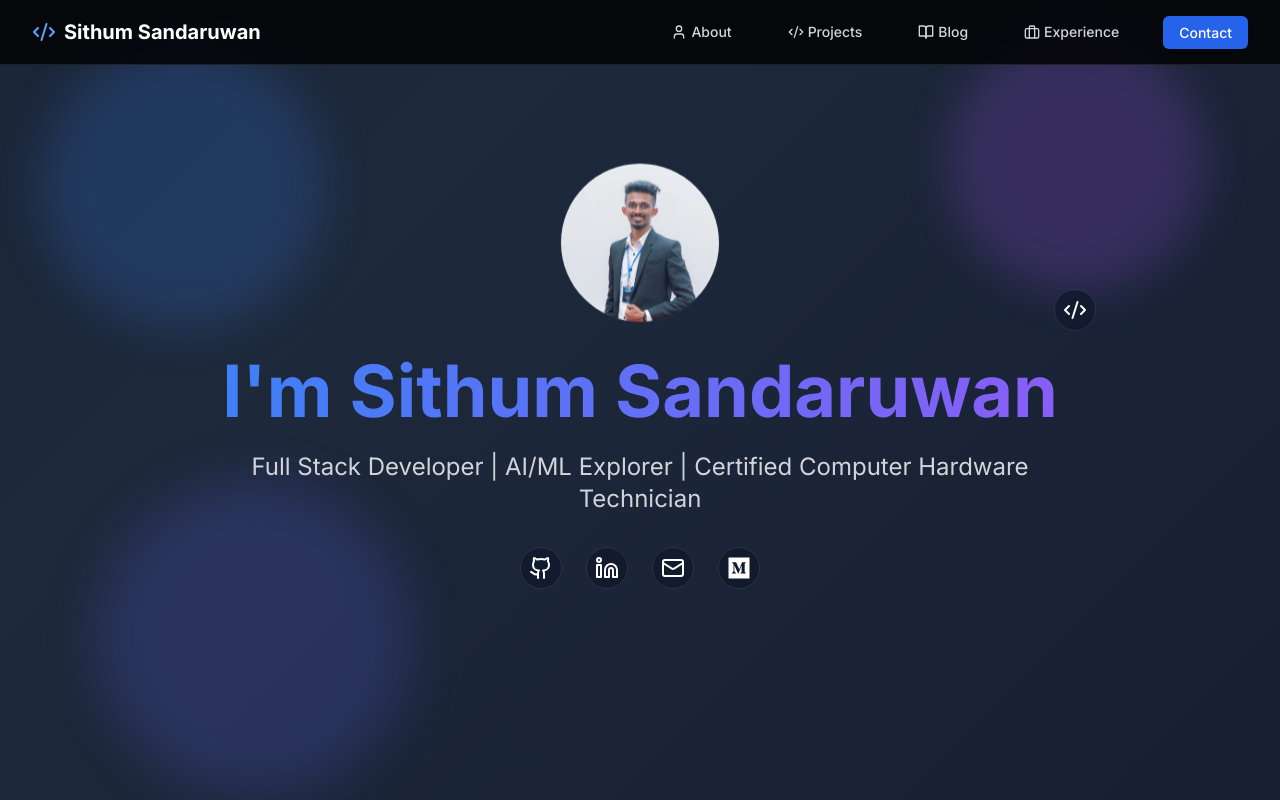
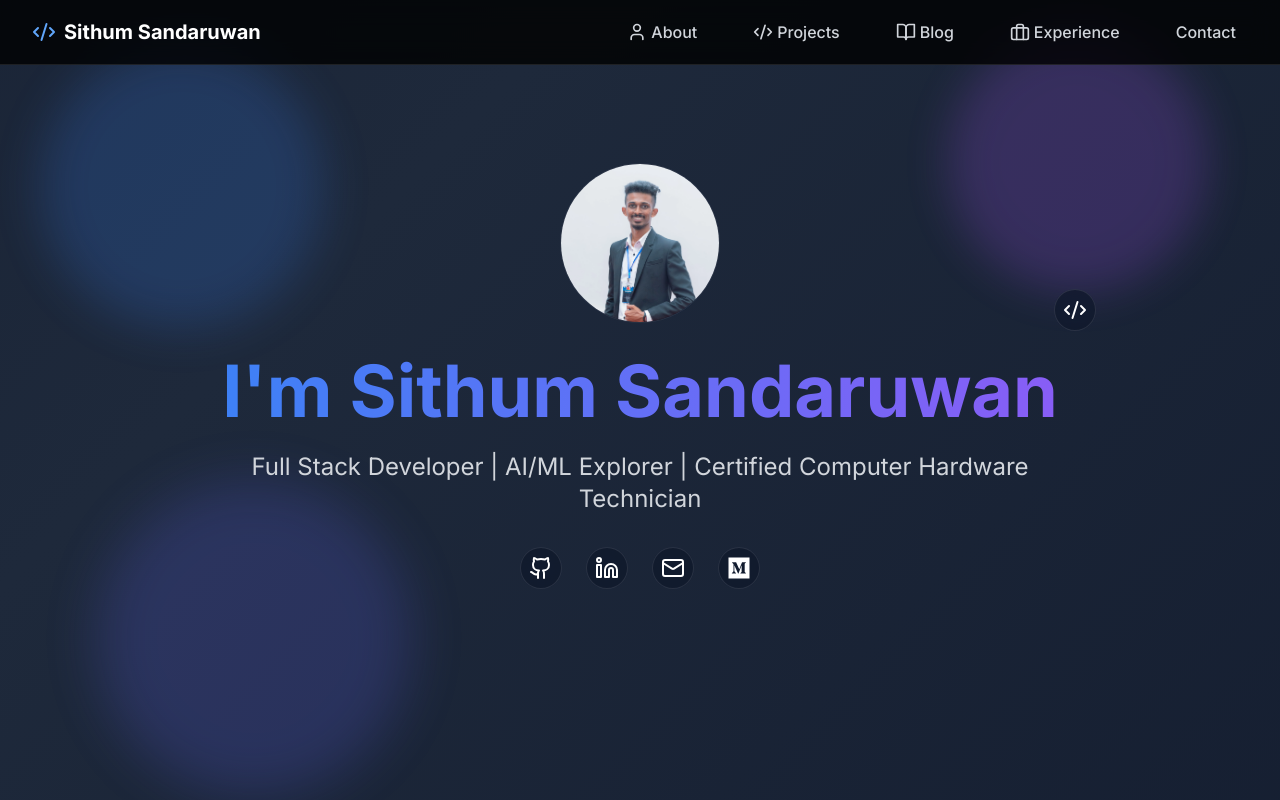
Before and after one commit to sithum-sandaruwan/My_Portfolio_Sithum_Full_Stack_Dev, a Next.js app: page / in a window 1280 px wide. Shown: the top 800 px of the page. Built offline with nearby package versions, Linux system fonts and the light colour scheme.

Commit message:
edited the navbar

```diff
--- a/src/app/page.tsx
+++ b/src/app/page.tsx
@@ -1,6 +1,6 @@
 "use client";
 
-import { motion } from "framer-motion";
+import { motion, AnimatePresence } from "framer-motion";
 import {
   Github,
   Linkedin,
@@ -13,13 +13,20 @@ import {
   Award,
   School,
   ArrowRight,
-  SunMediumIcon, // Add this import
+  SunMediumIcon,
 } from "lucide-react";
 import Image from "next/image";
 import Link from "next/link";
 import { FaMedium } from "react-icons/fa";
+import { useEffect, useState } from "react";
 
 export default function Home() {
+  const [isClient, setIsClient] = useState(false);
+
+  useEffect(() => {
+    setIsClient(true);
+  }, []);
+
   const projects = [
     {
       id: 1,
@@ -62,6 +69,10 @@ export default function Home() {
     },
   ];
 
+  if (!isClient) {
+    return null; // Return null or a loading state during SSR
+  }
+
   return (
     <main className="min-h-screen">
       {/* Hero Section */}
@@ -73,6 +84,7 @@ export default function Home() {
             <div className="absolute -bottom-8 left-20 w-72 h-72 bg-indigo-500 rounded-full mix-blend-multiply filter blur-xl animate-blob animation-delay-4000"></div>
           </div>
         </div>
+        <AnimatePresence initial={false}>
           <motion.div
             initial={{ opacity: 0, y: 20 }}
             animate={{ opacity: 1, y: 0 }}
@@ -88,8 +100,6 @@ export default function Home() {
                   height={160}
                   priority
                   className="object-cover"
-                quality={90}
-                unoptimized={process.env.NODE_ENV === "development"}
                 />
               </div>
               <motion.div
@@ -110,8 +120,8 @@ export default function Home() {
               I'm Sithum Sandaruwan
             </h1>
             <p className="text-xl md:text-2xl text-gray-300 mb-8">
-            Full Stack Developer | AI/ML Explorer | Certified Computer Hardware
-            Technician
+              Full Stack Developer | AI/ML Explorer | Certified Computer
+              Hardware Technician
             </p>
             <div className="flex gap-6 justify-center mb-12">
               <motion.a
@@ -147,13 +157,8 @@ export default function Home() {
                 <FaMedium size={24} />
               </motion.a>
             </div>
-          <motion.div
-            initial={{ opacity: 0 }}
-            animate={{ opacity: 1 }}
-            transition={{ delay: 0.8 }}
-            className="flex gap-4 justify-center flex-wrap"
-          ></motion.div>
           </motion.div>
+        </AnimatePresence>
       </section>
 
       {/* About Section */}
@@ -165,6 +170,7 @@ export default function Home() {
           </div>
         </div>
         <div className="max-w-4xl mx-auto relative z-10">
+          <AnimatePresence initial={false}>
             <motion.div
               initial={{ opacity: 0 }}
               whileInView={{ opacity: 1 }}
@@ -185,8 +191,8 @@ export default function Home() {
                   </p>
                   <p className="text-gray-300">
                     When I'm not coding, you can find me exploring new
-                  technologies, contributing to open-source projects, or sharing
-                  knowledge with the developer community.
+                    technologies, contributing to open-source projects, or
+                    sharing knowledge with the developer community.
                   </p>
                   <div className="pt-4">
                     <Link
@@ -220,6 +226,7 @@ export default function Home() {
                 </div>
               </div>
             </motion.div>
+          </AnimatePresence>
         </div>
       </section>
 
@@ -232,6 +239,7 @@ export default function Home() {
           </div>
         </div>
         <div className="max-w-4xl mx-auto relative z-10">
+          <AnimatePresence initial={false}>
             <motion.div
               initial={{ opacity: 0 }}
               whileInView={{ opacity: 1 }}
@@ -270,7 +278,9 @@ export default function Home() {
                       <h3 className="text-xl font-semibold mb-2">
                         {project.title}
                       </h3>
-                    <p className="text-gray-400 mb-4">{project.description}</p>
+                      <p className="text-gray-400 mb-4">
+                        {project.description}
+                      </p>
                       <div className="flex flex-wrap gap-2 mb-4">
                         {project.technologies.map((tech) => (
                           <span
@@ -312,12 +322,14 @@ export default function Home() {
                 </Link>
               </div>
             </motion.div>
+          </AnimatePresence>
         </div>
       </section>
 
       {/* Experience Preview Section */}
       <section className="py-20 px-4 relative overflow-hidden bg-gradient-to-br from-blue-900/20 to-purple-900/20">
         <div className="max-w-4xl mx-auto relative z-10">
+          <AnimatePresence initial={false}>
             <motion.div
               initial={{ opacity: 0 }}
               whileInView={{ opacity: 1 }}
@@ -365,68 +377,7 @@ export default function Home() {
                 </Link>
               </div>
             </motion.div>
-        </div>
-      </section>
-
-      {/* Blog Preview Section */}
-      <section className="py-20 px-4 relative overflow-hidden">
-        <div className="absolute inset-0 w-full h-full">
-          <div className="absolute inset-0 opacity-10">
-            <div className="absolute top-1/2 left-1/4 w-72 h-72 bg-purple-500 rounded-full mix-blend-multiply filter blur-xl opacity-20 animate-blob"></div>
-          </div>
-        </div>
-        <div className="max-w-4xl mx-auto relative z-10">
-          <motion.div
-            initial={{ opacity: 0 }}
-            whileInView={{ opacity: 1 }}
-            transition={{ duration: 0.8 }}
-            viewport={{ once: true }}
-          >
-            <h2 className="text-3xl font-bold mb-8 flex items-center gap-2">
-              <BookOpen className="text-blue-400" />
-              Latest Writings
-            </h2>
-            <div className="grid md:grid-cols-2 gap-6">
-              {[1, 2].map((post) => (
-                <motion.div
-                  key={post}
-                  className="group relative overflow-hidden rounded-lg bg-white/5 backdrop-blur-sm p-6 border border-white/10"
-                  initial={{ opacity: 0, y: 20 }}
-                  whileInView={{ opacity: 1, y: 0 }}
-                  transition={{ duration: 0.5, delay: post * 0.1 }}
-                  viewport={{ once: true }}
-                  whileHover={{ scale: 1.02 }}
-                >
-                  <h3 className="text-xl font-semibold mb-2">
-                    Article Title {post}
-                  </h3>
-                  <p className="text-gray-400 mb-4">
-                    A preview of the blog post content and main ideas discussed
-                    in the article.
-                  </p>
-                  <div className="flex justify-between items-center">
-                    <span className="text-sm text-gray-400">
-                      May {post * 5}, 2023 • 5 min read
-                    </span>
-                    <Link
-                      href="/experience"
-                      className="inline-flex items-center gap-2 text-blue-400 hover:text-blue-300"
-                    >
-                      View my full experience <ArrowRight size={16} />
-                    </Link>
-                  </div>
-                </motion.div>
-              ))}
-            </div>
-            <div className="text-center mt-12">
-              <Link
-                href="/experience"
-                className="inline-flex items-center gap-2 text-blue-400 hover:text-blue-300"
-              >
-                View my full experience <ArrowRight size={16} />
-              </Link>
-            </div>
-          </motion.div>
+          </AnimatePresence>
         </div>
       </section>
 
@@ -436,6 +387,7 @@ export default function Home() {
         className="py-20 px-4 relative overflow-hidden bg-gradient-to-br from-indigo-900/20 to-blue-900/20"
       >
         <div className="max-w-4xl mx-auto relative z-10">
+          <AnimatePresence initial={false}>
             <motion.div
               initial={{ opacity: 0 }}
               whileInView={{ opacity: 1 }}
@@ -448,13 +400,13 @@ export default function Home() {
               </h2>
               <div className="bg-white/5 backdrop-blur-sm rounded-lg p-8 border border-white/10">
                 <p className="text-gray-300 mb-6">
-                I'm currently open for freelance work and interesting projects.
-                Feel free to reach out if you'd like to discuss potential
-                collaborations!
+                  I'm currently open for freelance work and interesting
+                  projects. Feel free to reach out if you'd like to discuss
+                  potential collaborations!
                 </p>
                 <div className="flex flex-wrap gap-4">
                   <motion.a
-                  href="mailto:your@email.com"
+                    href="mailto:sithumsandaruwan200123@gmail.com"
                     className="inline-flex items-center gap-2 bg-blue-500 hover:bg-blue-600 text-white px-6 py-3 rounded-lg transition-colors"
                     whileHover={{ scale: 1.05 }}
                   >
@@ -462,7 +414,7 @@ export default function Home() {
                     Contact Me
                   </motion.a>
                   <motion.a
-                  href="https://linkedin.com"
+                    href="https://linkedin.com/in/sithum-sandaruwan/"
                     className="inline-flex items-center gap-2 bg-white/10 hover:bg-white/20 text-white px-6 py-3 rounded-lg transition-colors"
                     whileHover={{ scale: 1.05 }}
                   >
@@ -470,7 +422,7 @@ export default function Home() {
                     LinkedIn
                   </motion.a>
                   <motion.a
-                  href="https://github.com"
+                    href="https://github.com/sithum-sandaruwan"
                     className="inline-flex items-center gap-2 bg-white/10 hover:bg-white/20 text-white px-6 py-3 rounded-lg transition-colors"
                     whileHover={{ scale: 1.05 }}
                   >
@@ -480,6 +432,7 @@ export default function Home() {
                 </div>
               </div>
             </motion.div>
+          </AnimatePresence>
         </div>
       </section>
     </main>
--- a/src/components/navbar.tsx
+++ b/src/components/navbar.tsx
@@ -1,11 +1,28 @@
 "use client";
 
 import Link from "next/link";
-import { motion } from "framer-motion";
-import { Code2, Briefcase, User, BookOpen } from "lucide-react";
+import { motion, AnimatePresence } from "framer-motion";
+import { Code2, Briefcase, User, BookOpen, X } from "lucide-react";
+import { useState, useEffect } from "react";
 
 export default function Navbar() {
+  const [isMounted, setIsMounted] = useState(false);
+  const [isOpen, setIsOpen] = useState(false);
+
+  useEffect(() => {
+    setIsMounted(true);
+  }, []);
+
+  if (!isMounted) {
     return (
+      <nav className="fixed top-0 left-0 right-0 z-50 bg-black/80 backdrop-blur-md border-b border-white/10 h-16">
+        {/* Empty shell during SSR */}
+      </nav>
+    );
+  }
+
+  return (
+    <>
       <nav className="fixed top-0 left-0 right-0 z-50 bg-black/80 backdrop-blur-md border-b border-white/10">
         <div className="max-w-7xl mx-auto px-4 sm:px-6 lg:px-8">
           <div className="flex items-center justify-between h-16">
@@ -25,84 +42,32 @@ export default function Navbar() {
               </Link>
             </motion.div>
 
-          {/* Navigation Links */}
-          <div className="hidden md:block">
-            <div className="flex items-center space-x-8">
+            {/* Desktop Navigation Links */}
+            <div className="hidden md:flex items-center space-x-8">
+              {navLinks.map((link, index) => (
                 <motion.div
+                  key={link.href}
                   initial={{ opacity: 0 }}
                   animate={{ opacity: 1 }}
-                transition={{ duration: 0.5, delay: 0.2 }}
+                  transition={{ duration: 0.5, delay: 0.2 + index * 0.1 }}
                 >
-                <Link
-                  href="#about"
-                  className="text-gray-300 hover:text-white px-3 py-2 rounded-md text-sm font-medium flex items-center gap-1"
-                >
-                  <User size={16} />
-                  About
-                </Link>
+                  <NavLink link={link} />
                 </motion.div>
-
-              <motion.div
-                initial={{ opacity: 0 }}
-                animate={{ opacity: 1 }}
-                transition={{ duration: 0.5, delay: 0.3 }}
-              >
-                <Link
-                  href="#projects"
-                  className="text-gray-300 hover:text-white px-3 py-2 rounded-md text-sm font-medium flex items-center gap-1"
-                >
-                  <Code2 size={16} />
-                  Projects
-                </Link>
-              </motion.div>
-
-              <motion.div
-                initial={{ opacity: 0 }}
-                animate={{ opacity: 1 }}
-                transition={{ duration: 0.5, delay: 0.4 }}
-              >
-                <Link
-                  href="/blog"
-                  className="text-gray-300 hover:text-white px-3 py-2 rounded-md text-sm font-medium flex items-center gap-1"
-                >
-                  <BookOpen size={16} />
-                  Blog
-                </Link>
-              </motion.div>
-
-              <motion.div
-                initial={{ opacity: 0 }}
-                animate={{ opacity: 1 }}
-                transition={{ duration: 0.5, delay: 0.5 }}
-              >
-                <Link
-                  href="/experience"
-                  className="text-gray-300 hover:text-white px-3 py-2 rounded-md text-sm font-medium flex items-center gap-1"
-                >
-                  <Briefcase size={16} />
-                  Experience
-                </Link>
-              </motion.div>
-
-              <motion.div
-                initial={{ opacity: 0 }}
-                animate={{ opacity: 1 }}
-                transition={{ duration: 0.5, delay: 0.6 }}
-              >
-                <Link
-                  href="#contact"
-                  className="bg-blue-600 hover:bg-blue-700 text-white px-4 py-2 rounded-md text-sm font-medium transition-colors"
-                >
-                  Contact
-                </Link>
-              </motion.div>
-            </div>
+              ))}
             </div>
 
             {/* Mobile menu button */}
             <div className="md:hidden">
-            <button className="text-gray-300 hover:text-white focus:outline-none">
-              {/* Hamburger icon */}
+              <motion.button
+                initial={{ opacity: 0 }}
+                animate={{ opacity: 1 }}
+                transition={{ duration: 0.5, delay: 0.7 }}
+                className="text-gray-300 hover:text-white focus:outline-none"
+                onClick={() => setIsOpen(!isOpen)}
+              >
+                {isOpen ? (
+                  <X size={24} />
+                ) : (
                   <svg
                     className="h-6 w-6"
                     fill="none"
@@ -116,10 +81,86 @@ export default function Navbar() {
                       d="M4 6h16M4 12h16M4 18h16"
                     />
                   </svg>
-            </button>
+                )}
+              </motion.button>
             </div>
           </div>
         </div>
       </nav>
+
+      {/* Mobile Menu Overlay */}
+      <AnimatePresence>
+        {isOpen && (
+          <motion.div
+            initial={{ opacity: 0, y: -20 }}
+            animate={{ opacity: 1, y: 0 }}
+            exit={{ opacity: 0, y: -20 }}
+            transition={{ duration: 0.3 }}
+            className="fixed inset-0 z-40 pt-16 bg-black/90 backdrop-blur-lg md:hidden"
+          >
+            <div className="flex flex-col items-center space-y-8 p-8">
+              {navLinks.map((link) => (
+                <motion.div
+                  key={link.href}
+                  initial={{ opacity: 0, x: -20 }}
+                  animate={{ opacity: 1, x: 0 }}
+                  transition={{ duration: 0.3 }}
+                  className="w-full text-center"
+                >
+                  <NavLink
+                    link={link}
+                    onClick={() => setIsOpen(false)}
+                    className="text-2xl py-4 block"
+                  />
+                </motion.div>
+              ))}
+            </div>
+          </motion.div>
+        )}
+      </AnimatePresence>
+    </>
   );
 }
+
+// NavLink component for reusability
+function NavLink({ link, onClick, className = "" }) {
+  return (
+    <Link
+      href={link.href}
+      className={`text-gray-300 hover:text-white px-3 py-2 rounded-md font-medium flex items-center justify-center gap-1 ${className}`}
+      onClick={onClick}
+    >
+      {link.icon && <link.icon size={20} />}
+      {link.text}
+    </Link>
+  );
+}
+
+// Navigation links data
+const navLinks = [
+  {
+    href: "#about",
+    text: "About",
+    icon: User,
+  },
+  {
+    href: "#projects",
+    text: "Projects",
+    icon: Code2,
+  },
+  {
+    href: "/blog",
+    text: "Blog",
+    icon: BookOpen,
+  },
+  {
+    href: "/experience",
+    text: "Experience",
+    icon: Briefcase,
+  },
+  {
+    href: "#contact",
+    text: "Contact",
+    isButton: true,
+  },
+];
```
Lines whose indentation alone changed are shown as unchanged.
